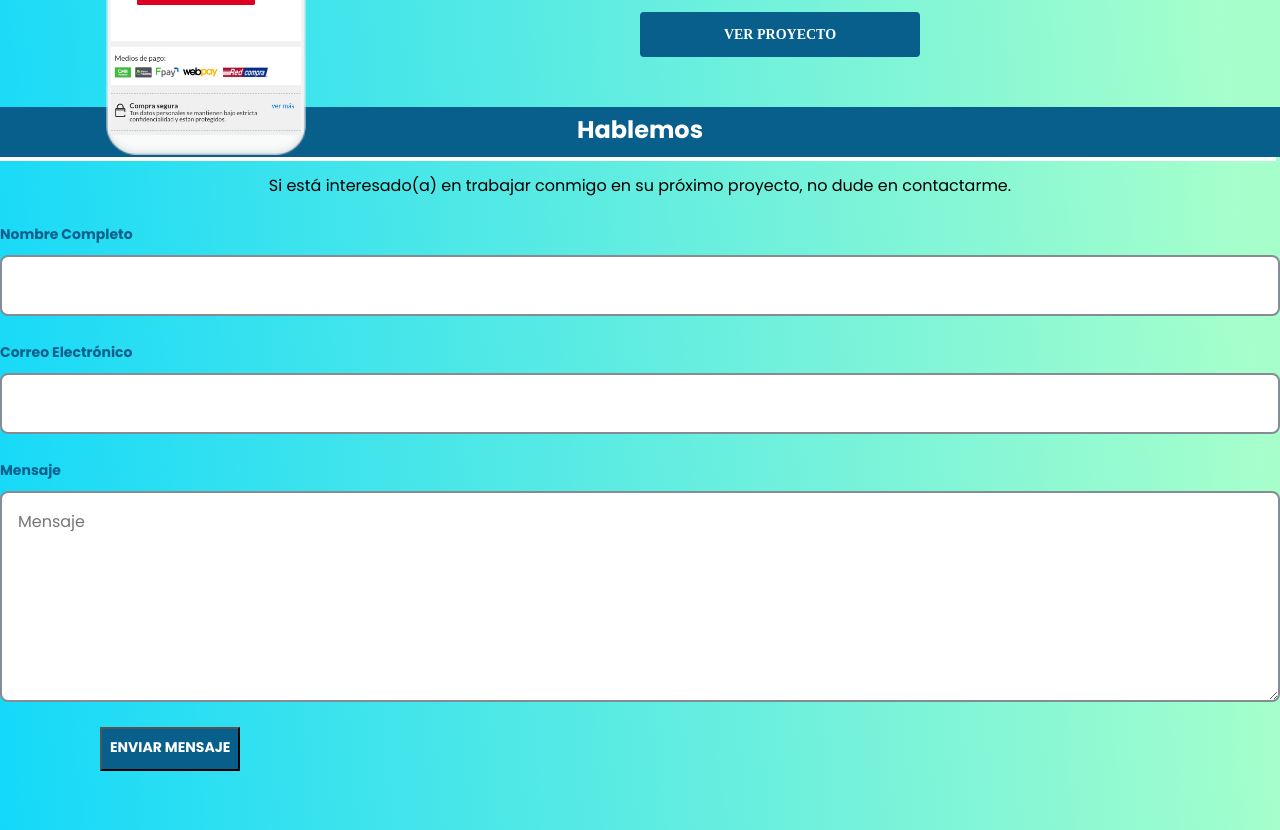
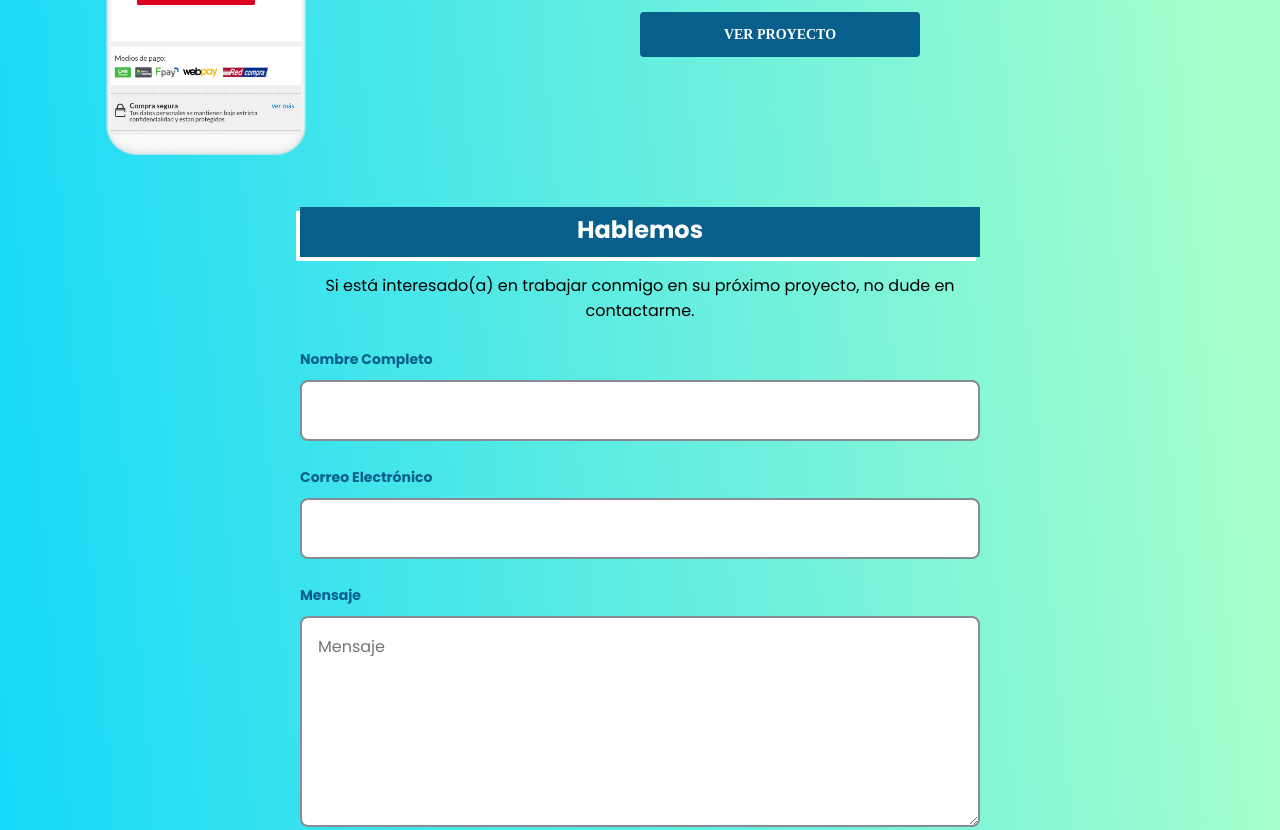
Before and after one commit to adrievelyn/portafolio, a plain HTML site: page index.html in a window 1280 px wide. Shown: the part 2031-2861 px from the top of the page. Drawn offline with Linux system fonts and the light colour scheme.

Commit message:
detalles form

```diff
--- a/css/desktop.css
+++ b/css/desktop.css
@@ -9,13 +9,19 @@
     .project_topMovies-img{
         margin-left: 230px;
     }
+    .form{
+        margin-left: 230px;
+        margin-right: 230px;
+    }
     /* .footer-copyright{
         display: flex;
     } */
     .footer .footer-copyright{
         margin-left: 60px;
      }
-
+     .form button {
+        margin-left: 220px;
+    }
 
 }
 
@@ -23,13 +29,27 @@
     .project_topMovies-img{
         margin-left: 260px;
     }
+    .form{
+        margin-left: 300px;
+        margin-right: 300px;
+    }
     .footer .footer-copyright{
         margin-left: 130px;
      }
+     .form button {
+        margin-left: 275px;
+    }
 }
 
 @media screen and (min-width: 1366px){
     .project_topMovies-img{
         margin-left: 260px;
     }
+    .form{
+        margin-left: 350px;
+        margin-right: 350px;
+    }
+    .form button {
+        margin-left: 265px;
+    }
 }
--- a/css/hero.css
+++ b/css/hero.css
@@ -86,9 +86,19 @@
 	order:1;
 	flex:2;
 }
-.form, .form-title{
+.form{
+	margin-left: 50px;
+	margin-right: 50px;
+}
+.form .form-title{
+	margin-top:150px;
+}
+.form button {
+	margin-left: 180px;
+}
+/* .form, .form-title{
 	align-self: stretch;
-}
+} */
 /* esto selecciona los elementos y los coloca en zigzag impares a un lado y pares al otro, para no
 hacerlo por partes, ya lo demás toman el estilo del padre */
 /* .project_responsive:nth-child(odd) .project_responsive-img{
--- a/css/tablet.css
+++ b/css/tablet.css
@@ -42,6 +42,13 @@
    .project_topMovies-img{
        margin-left: 180px;
     }
+    .form{
+        margin-left: 150px;
+        margin-right: 150px;
+    }
+    .form button {
+        margin-left: 210px;
+    }
    .footer-copyright{
        font-size: 12px;
        padding-left: 50px;
```
